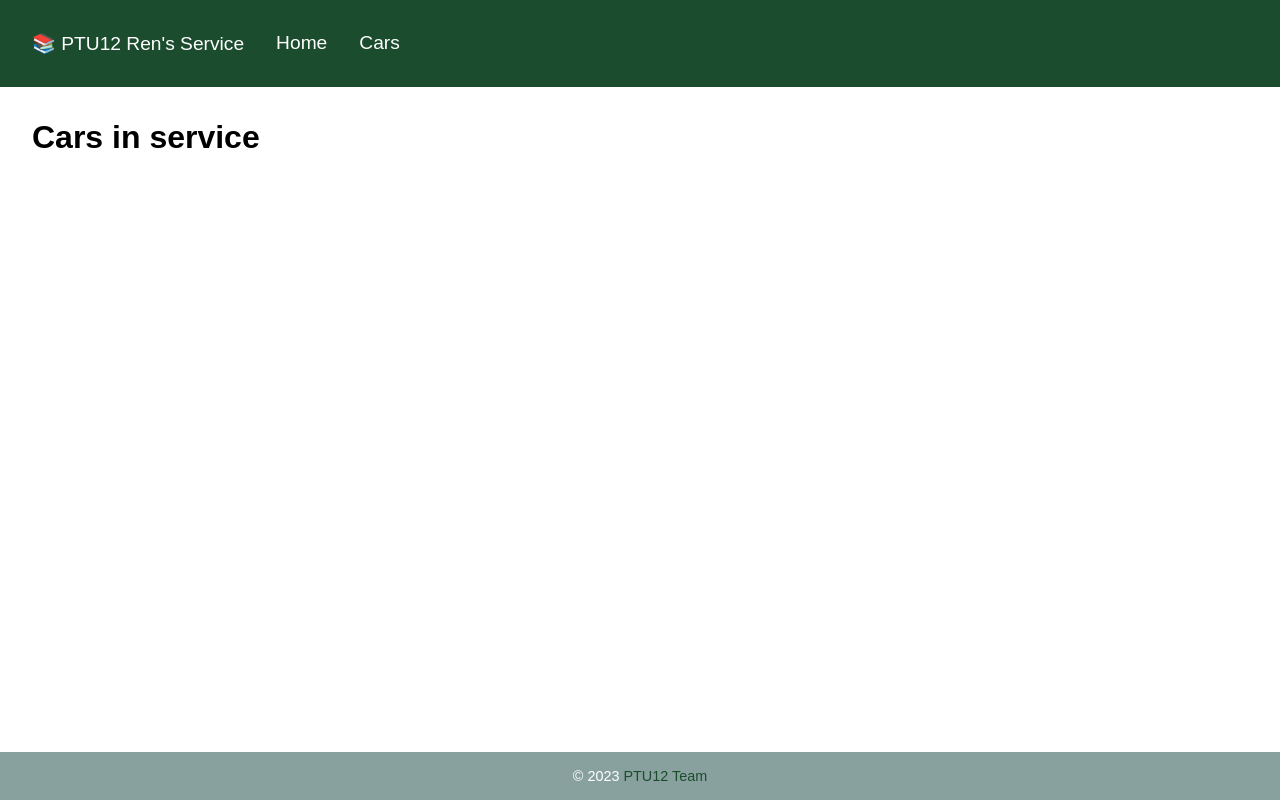
After one commit to RenaldasZ/autoservisas, a Django app: page /cars/ in a window 1280 px wide. The commit adds this page. Run offline with Django 4.2, Linux system fonts and the light colour scheme; data that the repository does not hold is empty.

Commit message:
Started new tasks. Added car garage inteface and more

```diff
--- a/autoservice/service/admin.py
+++ b/autoservice/service/admin.py
@@ -1,5 +1,9 @@
 from django.contrib import admin
 from . import models
+
+
+class CarModelAdmin(admin.ModelAdmin):
+    list_display = ("id", "make", "model", "year", "engine")
 
 
 class OrderEntryInline(admin.TabularInline):
@@ -25,6 +29,6 @@ class ServiceAdmin(admin.ModelAdmin):
 # Register your models here.
 admin.site.register(models.Order, OrderAdmin)
 admin.site.register(models.Car, CarAdmin)
-admin.site.register(models.CarModel)
+admin.site.register(models.CarModel, CarModelAdmin)
 admin.site.register(models.Service, ServiceAdmin)
 admin.site.register(models.OrderEntry)
--- a/autoservice/service/models.py
+++ b/autoservice/service/models.py
@@ -1,3 +1,5 @@
+
+
 from typing import Iterable, Optional
 from django.db import models
 from django.urls import reverse
--- a/autoservice/service/templates/base.html
+++ b/autoservice/service/templates/base.html
@@ -13,6 +13,7 @@
     <ul class="nav">
         <li class="logo">&#128218; PTU12 Ren's Service</li>
         <li><a href="{% url 'index' %}">Home</a></li>
+        <li><a href="{% url 'car_list' %}">Cars</a></li>
     </ul>
 </header>
 <main>{% block content %}
--- /dev/null
+++ b/autoservice/service/templates/service/car_list.html
@@ -0,0 +1,11 @@
+{% extends 'base.html' %}
+{% block title %}Welcome to {{ block.super }}{% endblock title %}
+
+{% block content %}
+  <h1>Cars in service</h1>
+  <ul>
+    {% for car in cars %}
+      <li><a href="{% url 'car_detail' car.pk %}">{{ car.licence_plate }}</li>
+    {% endfor %}
+  </ul>
+{% endblock %}
--- a/autoservice/service/urls.py
+++ b/autoservice/service/urls.py
@@ -1,6 +1,9 @@
 from django.urls import path
 from . import views
+from .views import car_list
 
 urlpatterns = [
-    path('', views.index, name='index')
+    path('', views.index, name='index'),
+    path('cars/', car_list, name='car_list'),
+    path('cars/<int:pk>/', views.car_detail, name='car_detail'),
 ]
--- a/autoservice/service/views.py
+++ b/autoservice/service/views.py
@@ -1,5 +1,7 @@
-from django.shortcuts import render
-from . models import Car, OrderEntry, Service
+
+
+from django.shortcuts import render, get_object_or_404
+from . models import Car, OrderEntry, Service, CarModel
 
 def index(request):
     cars = Car.objects.all().count()
@@ -11,5 +13,12 @@ def index(request):
         'services': services,
         'completed_services': completed_services,
     }
+    return render(request, 'service/index.html', context)
 
-    return render(request, 'service/index.html', context)
+def car_list(request):
+    cars = Car.objects.all()
+    return render(request, 'service/car_list.html', {'cars': cars})
+
+def car_detail(request, pk: int):
+    car = get_object_or_404(Car, pk=pk)
+    return render(request, 'service/car_detail.html', {'car': car})
```
Also changed, not shown: autoservice/service/templates/service/car_detail.html (added, +10 -0 lines).
